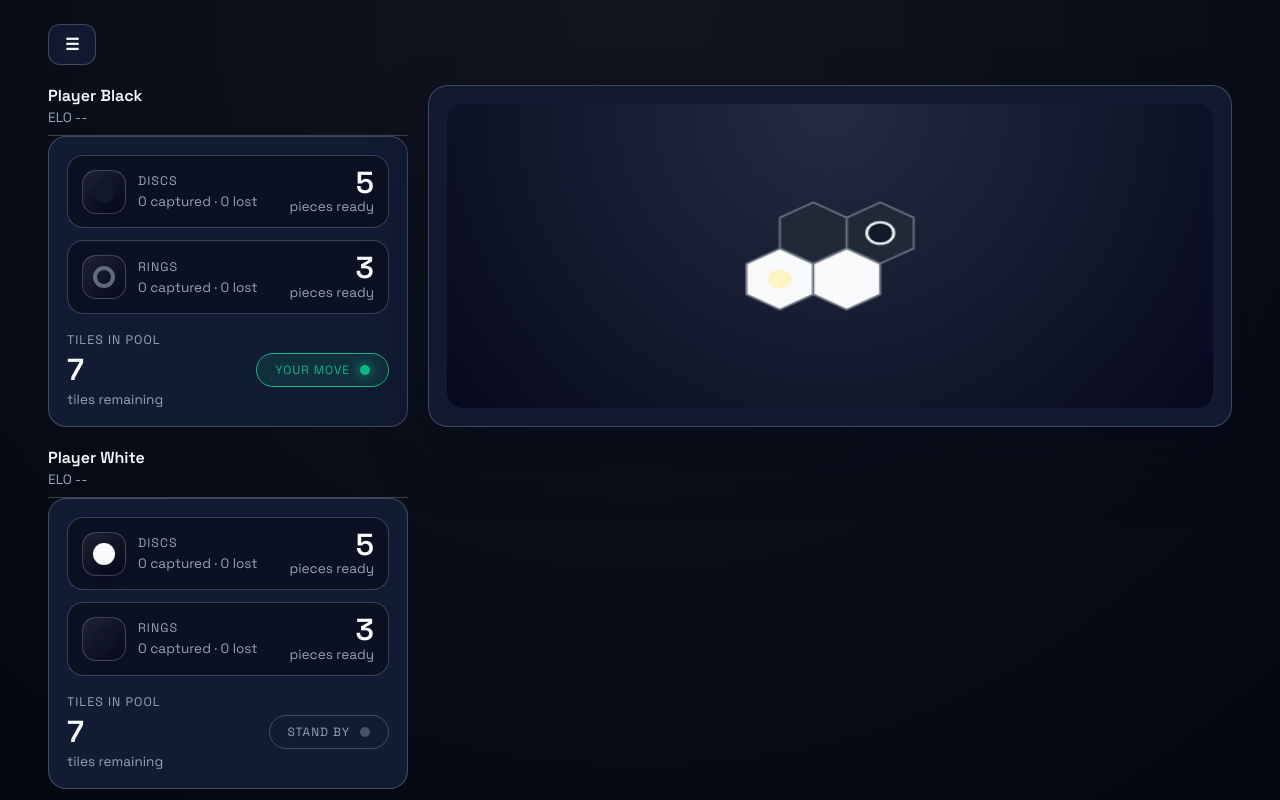
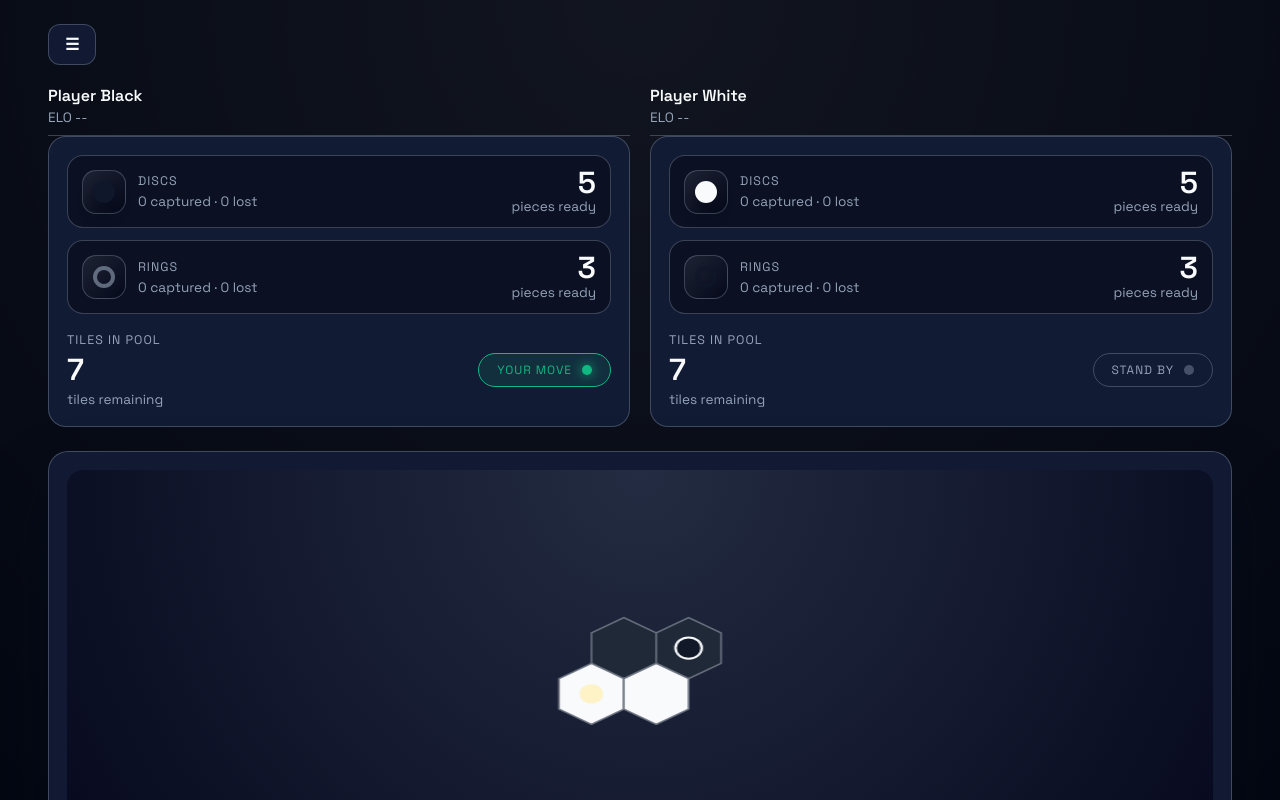
Before and after one commit to PieroBarrette/Hexaequo-AI, a website with bundled scripts: page frontend/index.html in a window 1280 px wide. Built offline with nearby package versions, Linux system fonts and the light colour scheme.

Commit message:
feat: Refactor layout and styling for improved responsiveness and UI structure

```diff
--- a/frontend/css/game.css
+++ b/frontend/css/game.css
@@ -1,10 +1,16 @@
+
 .board-stage {
+	display: flex;
+	flex-direction: column;
+	gap: 24px;
+	width: 100%;
+	min-height: 0;
+}
+
+.inventory-row {
 	display: grid;
-	grid-template-columns: clamp(200px, 24vw, 320px) minmax(0, 1fr) clamp(200px, 24vw, 320px);
+	grid-template-columns: repeat(auto-fit, minmax(260px, 1fr));
 	gap: 20px;
-	align-items: stretch;
-	flex: 1;
-	min-height: 0;
 	width: 100%;
 }
 
@@ -19,8 +25,8 @@
 	display: flex;
 	align-items: center;
 	justify-content: center;
-	height: 100%;
-	min-height: 0;
+	width: 100%;
+	min-height: clamp(360px, 55vh, 820px);
 }
 
 .inline-prompts {
@@ -187,8 +193,7 @@
 	display: flex;
 	flex-direction: column;
 	gap: 16px;
-	height: 100%;
-	min-height: 0;
+	height: auto;
 	min-width: 0;
 }
 
@@ -378,23 +383,19 @@
 	color: var(--color-text-muted);
 }
 
-@media (max-width: 1280px) {
-	.board-stage {
-		grid-template-columns: clamp(220px, 32vw, 360px) minmax(0, 1fr);
+@media (max-width: 980px) {
+	.inventory-row {
+		grid-template-columns: 1fr;
 	}
 }
 
-@media (max-width: 980px) {
+@media (max-width: 640px) {
 	.board-stage {
-		grid-template-columns: minmax(0, 1fr);
+		gap: 18px;
 	}
 
 	.canvas-shell {
-		order: -1;
-	}
-
-	.inventory-column {
-		height: auto;
+		padding: 14px;
 	}
 }
 
--- a/frontend/index.html
+++ b/frontend/index.html
@@ -206,6 +206,7 @@
 					</form>
 				</div>
 				<section class="board-stage">
+					<div class="inventory-row">
 						<div class="inventory-column">
 							<div class="player-header" data-player-summary="black">
 								<div>
@@ -224,10 +225,6 @@
 								</div>
 							</div>
 						</div>
-					<div class="canvas-shell">
-						<canvas id="modernGameCanvas" width="1080" height="540"></canvas>
-						<div class="inline-prompts" data-inline-prompts></div>
-					</div>
 						<div class="inventory-column">
 							<div class="player-header" data-player-summary="white">
 								<div>
@@ -245,6 +242,11 @@
 									<p class="hud-muted">Waiting for data…</p>
 								</div>
 							</div>
+						</div>
+					</div>
+					<div class="canvas-shell">
+						<canvas id="modernGameCanvas" width="1080" height="540"></canvas>
+						<div class="inline-prompts" data-inline-prompts></div>
 					</div>
 				</section>
 			</section>
--- a/frontend/js/app.js
+++ b/frontend/js/app.js
@@ -106,8 +106,11 @@ function initializeCanvas() {
 
 function syncCanvasSize(canvas) {
 	const rect = canvas.getBoundingClientRect();
-	const targetWidth = Math.max(1, Math.floor(rect.width));
-	const targetHeight = Math.max(1, Math.floor(rect.height));
+	const cssWidth = Math.max(1, Math.floor(rect.width));
+	const cssHeight = Math.max(1, Math.floor(rect.height));
+	const ratio = window.devicePixelRatio || 1;
+	const targetWidth = Math.max(1, Math.floor(cssWidth * ratio));
+	const targetHeight = Math.max(1, Math.floor(cssHeight * ratio));
 	const needsResize = canvas.width !== targetWidth || canvas.height !== targetHeight;
 	if (needsResize) {
 		canvas.width = targetWidth;
--- a/frontend/js/game/canvasGraphics.js
+++ b/frontend/js/game/canvasGraphics.js
@@ -359,18 +359,17 @@ function computeResponsiveLayout(state, canvas, options) {
         translateY: canvas.height / 2 + (options.offsetY ?? 0)
     };
 
-    const tiles = state?.tiles;
-    if (!tiles || Object.keys(tiles).length === 0) {
+    const referenceKeys = collectLayoutReferenceKeys(state);
+    if (referenceKeys.size === 0) {
         return fallback;
     }
 
     const coords = new Set();
-    for (const [key, owner] of Object.entries(tiles)) {
-        if (!owner) continue;
+    referenceKeys.forEach((key) => {
         coords.add(key);
         const [q, r] = parseKey(key);
         NEIGHBOR_DELTAS.forEach(([dq, dr]) => coords.add(`${q + dq},${r + dr}`));
-    }
+    });
 
     if (coords.size === 0) {
         return fallback;
@@ -423,3 +422,30 @@ function computeResponsiveLayout(state, canvas, options) {
 function clamp(value, min, max) {
     return Math.min(Math.max(value, min), max);
 }
+
+function collectLayoutReferenceKeys(state) {
+    const references = new Set();
+    const tiles = state?.tiles ?? {};
+    Object.entries(tiles).forEach(([key, owner]) => {
+        if (owner) {
+            references.add(key);
+        }
+    });
+
+    if (!state) {
+        return references;
+    }
+
+    const highlights = calculateAllValidMoves(state, buildMoveContext(state)) || [];
+    highlights.forEach((hint) => {
+        if (hint.type !== 'tile') {
+            return;
+        }
+        if (!Number.isFinite(hint.q) || !Number.isFinite(hint.r)) {
+            return;
+        }
+        references.add(`${hint.q},${hint.r}`);
+    });
+
+    return references;
+}
```
Lines whose indentation alone changed are shown as unchanged.
